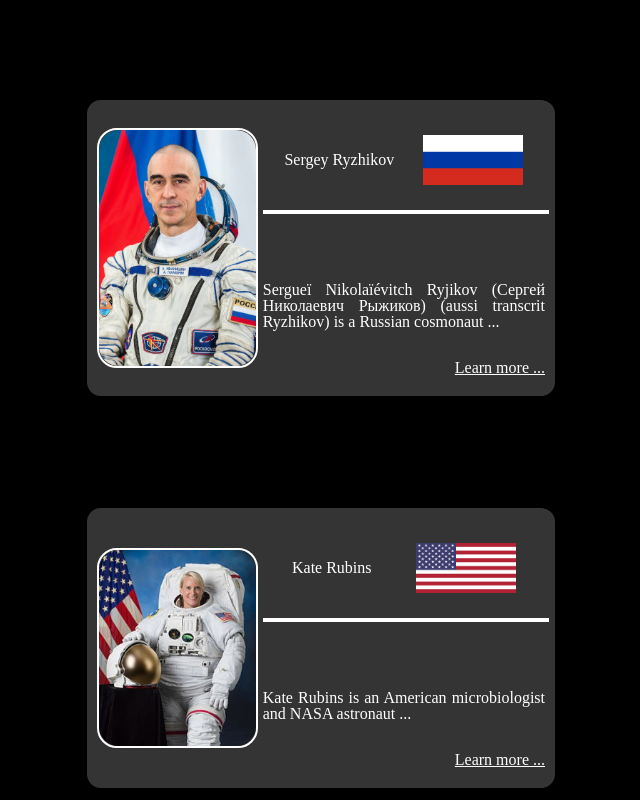
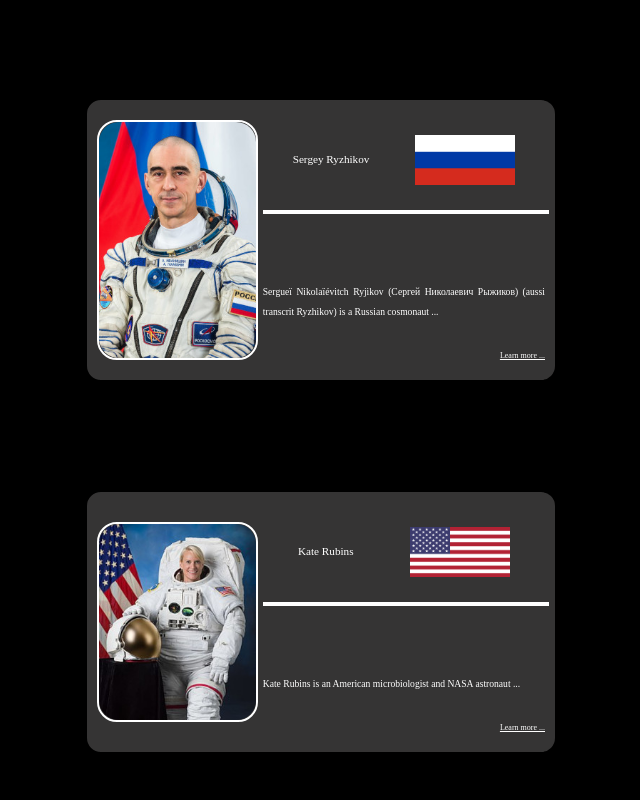
Before and after one commit to WildCodeSchool/lille-0920b-js-mentali-iss, a React (Create React App) app: page / in a window 1280 px wide. Shown: the part 3500-4300 px from the top of the page, without its empty margins (219-859 px from the left). Built offline with nearby package versions, Linux system fonts and the light colour scheme; no server answers.

Commit message:
fix responsive

```diff
--- a/src/components/Astro.jsx
+++ b/src/components/Astro.jsx
@@ -1,7 +1,19 @@
 import styled from 'styled-components';
 
-const Crewcards = styled.div
-` display: flex;
+const size = {
+  xs: '320px',
+  sm: '768px',
+  lg: '1200px',
+ };
+
+const device = {
+  xs: `(max-width: ${size.xs})`,
+  sm: `(max-width: ${size.sm})`,
+  lg: `(min-width: ${size.lg})`,
+ };
+
+const Crewcards = styled.div `
+  display: flex;
  flex-direction: row;
  justify-content: space-between;
  align-items: center;
@@ -12,71 +24,103 @@ const Crewcards = styled.div
  margin: 100px 350px 100px 350px;
  padding: 10px 10px 10px 10px;
  border: solid 6px black;
- background-color: rgb(53, 52, 52);`
+ background-color: rgb(53, 52, 52);
+ @media ${device.xs} {
+   width: 80vw ;
+   margin: 10px;
+   justify-content: center;
+  }`
 
-const Crewheader = styled.header
- `display: flex;
+const Crewheader = styled.header `
+display: flex;
  justify-content: center;
  position: relative;
  width: 35%;
  height: auto;
  border-radius: 20px;
- border: solid 2px white;`
+ border: solid 2px white;
+ @media ${device.xs} {
+    display: none;
+  }`
 
-const Astrophoto = styled.img
- ` width: 100%;
+const Astrophoto = styled.img`
+  width: 100%;
   height: 100%;
   border-radius: 20px;
   filter: saturate(1);
   &:hover {
       filter: grayscale(100);
+  }
+  @media ${device.xs} {
+    display: none;
   }`;
 
-const Crewsection = styled.section
-  `display: flex;
+const Crewsection = styled.section`
+  display: flex;
   flex-direction: column;
   width: 63%;
   height: auto;
   align-items: center;
       `
 
-const Astrotitle = styled.div
-`display: flex;
+const Astrotitle = styled.div `
+  display: flex;
  flex-wrap: wrap;
+ font-family: "Vindemia";
   width: 95%;
  height: auto;
  justify-content: space-around;
  align-items: center;
  margin-top: 20px;
- padding: 5px 5px 5px 5px;`
+ padding: 5px 5px 5px 5px;
+ @media ${device.xs} {
+    font-size: 1.8em;
 
-const Astroname = styled.h2
- `text-align: center;
- font-size: 16px;
+    }`;
+
+const Astroname = styled.h2`
+  text-align: center;
+  font-family: "Vindemia";
+  font-size: 0.7em;
  color: white;
+ @media ${device.xs} {
+   font-size: 0.4em;
+   margin-bottom: 15px;
+   }
  `;
-const Astroflag = styled.img
- `width: 100px;
+
+const Astroflag = styled.img`
+  width: 100px;
  height: 50px;`;
 
-const Trait = styled.hr
- ` width: 100%;
+const Trait = styled.hr`
+  width: 100%;
   margin-top: 20px;
   border: solid 2px white;`
 
-const P = styled.p
-` width: 100%;
+const P = styled.p `
+  width: 100%;
  height: auto;
  text-align: justify;
+ font-family: "Vindemia";
+ line-height: 20px;
+ font-size: 0.6em;
  margin-top: 60px;
  margin-bottom: 20px;
- color: white;`
+ color: white;
+ @media ${device.xs} {
+   font-size: 0.4em;
+   line-height: 10px;
+   margin-top: 20px;
+   }`
 
-const Learnmore = styled.a
-` width: 100%;
+const Learnmore = styled.a`
+  width: 100%;
  text-align: end;
  margin-top: 10px;
  margin-bottom: 10px;
+ font-family: "Vindemia";
+ font-size: 0.5em;
  color: white;
  &:hover  {
  color: blue;
```
